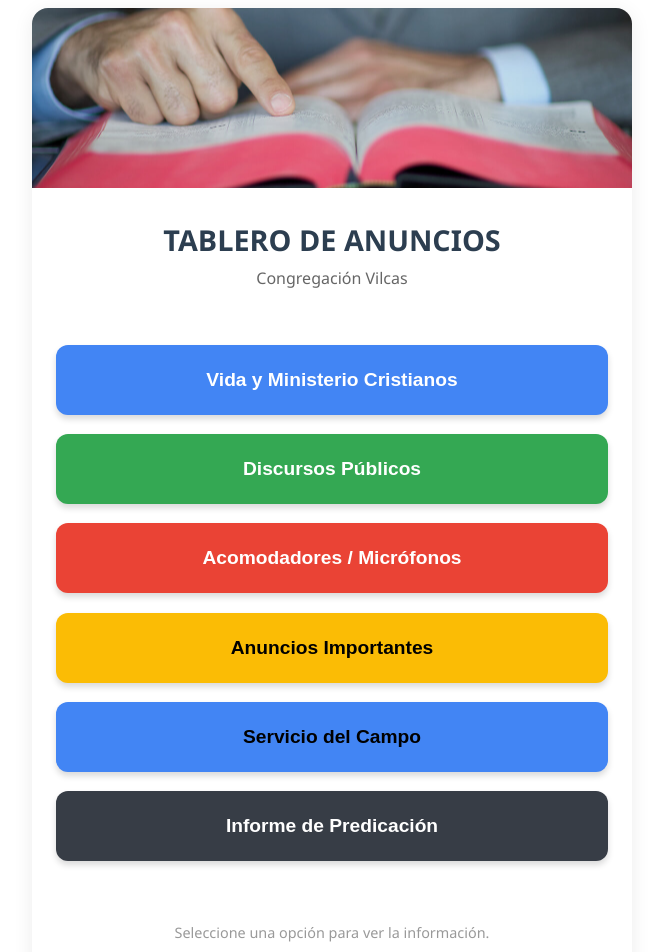
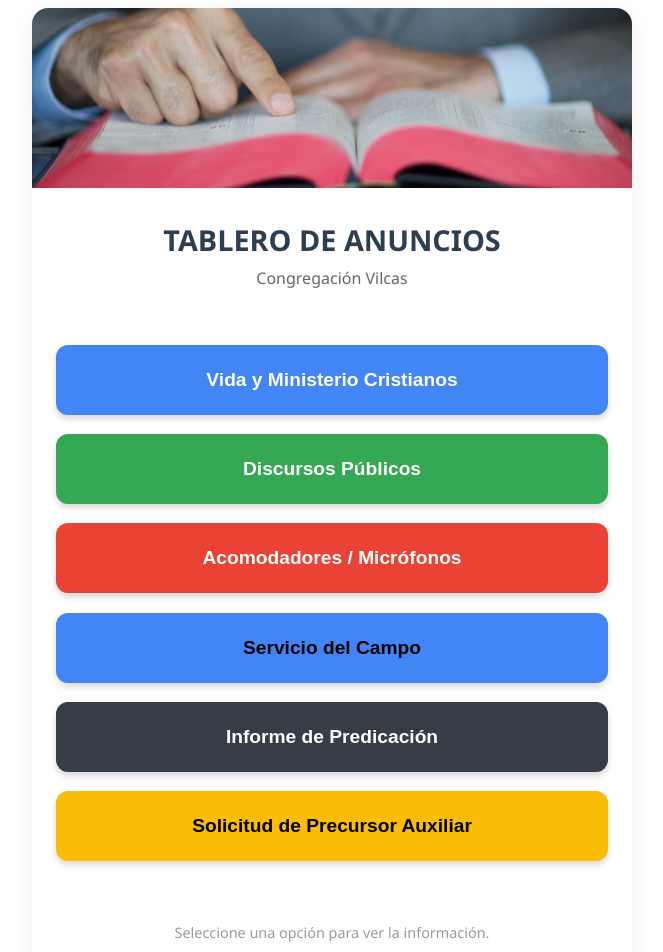
Before and after one commit to jlescanog/tablero-anuncios, a Vue app: page / in a window 1280 px wide. Shown: the top 952 px of the page, without its empty margins (308-971 px from the left). Built offline with nearby package versions, Linux system fonts and the light colour scheme.

Commit message:
feat: add initial button data for external links

```diff
--- a/src/data/buttons.js
+++ b/src/data/buttons.js
@@ -3,38 +3,38 @@ export const listaDeBotones = [
         id: 1,
         texto: 'Vida y Ministerio Cristianos',
         color: '#4285F4', // Azul Google
-        url: 'https://docs.google.com/document/d/1r759D7NykShdrWksz6wkgzTeaekriy4EFlw54jbFH0Q/preview?tab=t.0'
+        url: 'https://docs.google.com/document/d/1r759D7NykShdrWksz6wkgzTeaekriy4EFlw54jbFH0Q/preview'
     },
     {
         id: 2,
         texto: 'Discursos Públicos',
         color: '#34A853', // Verde Google
-        url: 'https://docs.google.com/spreadsheets/d/1_tx3ztvOFXFXHqqcL5NysbSy8AWQZilPEYwFB5hT4eY/preview?usp=sharing'
+        url: 'https://docs.google.com/spreadsheets/d/1_tx3ztvOFXFXHqqcL5NysbSy8AWQZilPEYwFB5hT4eY/preview'
     },
     {
         id: 3,
         texto: 'Acomodadores / Micrófonos',
         color: '#EA4335', // Rojo Google
-        url: 'https://docs.google.com/document/d/OTRO_DOC/preview'
+        url: 'https://docs.google.com/spreadsheets/d/1-Js7kfW2Kd-6zUa6-ljtTk-HGNY7QLG7G49zqGVMKIg/preview'
     },
     {
         id: 4,
-        texto: 'Anuncios Importantes',
-        color: '#FBBC05', // Amarillo Google
+        texto: 'Servicio del Campo',
+        color: '#4285F4', // Azul Google
         textoOscuro: true, // Para que la letra sea negra en fondo amarillo
-        url: 'https://docs.google.com/document/d/OTRO_DOC_MAS/preview'
+        url: 'https://docs.google.com/spreadsheets/d/1hCugqSpqz__vdScZk9ItBar0PLPUdbTDfSUeoTn__qo/preview'
     },
     {
         id: 5,
-        texto: 'Servicio del Campo',
-        color: '#4285F4', // Azul Google
-        textoOscuro: true, // Para que la letra sea negra en fondo amarillo
-        url: 'https://docs.google.com/spreadsheets/d/1hCugqSpqz__vdScZk9ItBar0PLPUdbTDfSUeoTn__qo/preview?gid=0#gid=0'
+        texto: 'Informe de Predicación',
+        color: '#373d46ff', // Gris Google
+        url: 'https://docs.google.com/forms/d/e/1FAIpQLScqwBigXSjsTKnfhLhv03q-BwsqNReDY8N0_d0bYuY_rs9r7g/viewform'
     },
     {
         id: 6,
-        texto: 'Informe de Predicación',
-        color: '#373d46ff', // Gris Google
-        url: 'https://docs.google.com/forms/d/e/1FAIpQLScqwBigXSjsTKnfhLhv03q-BwsqNReDY8N0_d0bYuY_rs9r7g/viewform'
-    }
+        texto: 'Solicitud de Precursor Auxiliar',
+        color: '#FBBC05', // Amarillo Google
+        textoOscuro: true, // Para que la letra sea negra en fondo amarillo
+        url: 'https://docs.google.com/forms/d/e/1FAIpQLSeXptFkt18Pd7LJ4LStjs_jrAoVarXAHzw7ieFBKBOKilQwzQ/viewform'
+    },
 ];
```
